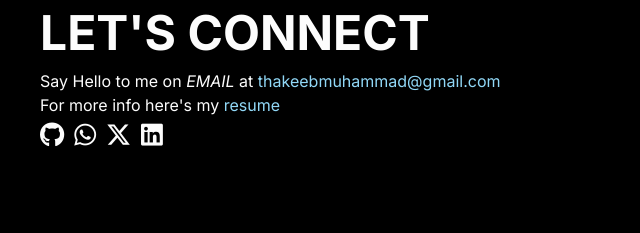
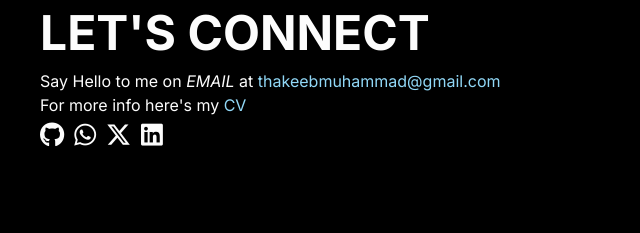
Before and after one commit to Thakeeb22/mt-tech-designs, a website: page index.html in a window 1280 px wide. Shown: the part 5576-5809 px from the top of the page, 0-640 px from the left. Drawn offline with Linux system fonts and the light colour scheme.

Commit message:
updated cv and resume

```diff
--- a/index.html
+++ b/index.html
@@ -58,7 +58,7 @@
             </p>
             <p>
                 Download my
-                <a href="./my resume/my resume.pdf" target="_blank">Resume</a>
+                <a href="./my resume-cv/Muhammad-Thakeeb-Muhammad-resume.pdf" target="_blank">Resume</a>
               </p>
           </div>
         </div>
@@ -476,7 +476,7 @@
               </p>
               <p>
                 For more info here's my
-                <a href="./my resume/my resume.pdf" target="_blank">resume</a>
+                <a href="./my resume-cv/Muhammad-Thakeeb-Muhammad-CV.pdf" target="_blank">CV</a>
               </p>
             </div>
             <div class="social">
```
Also changed, not shown: 3 other files.
